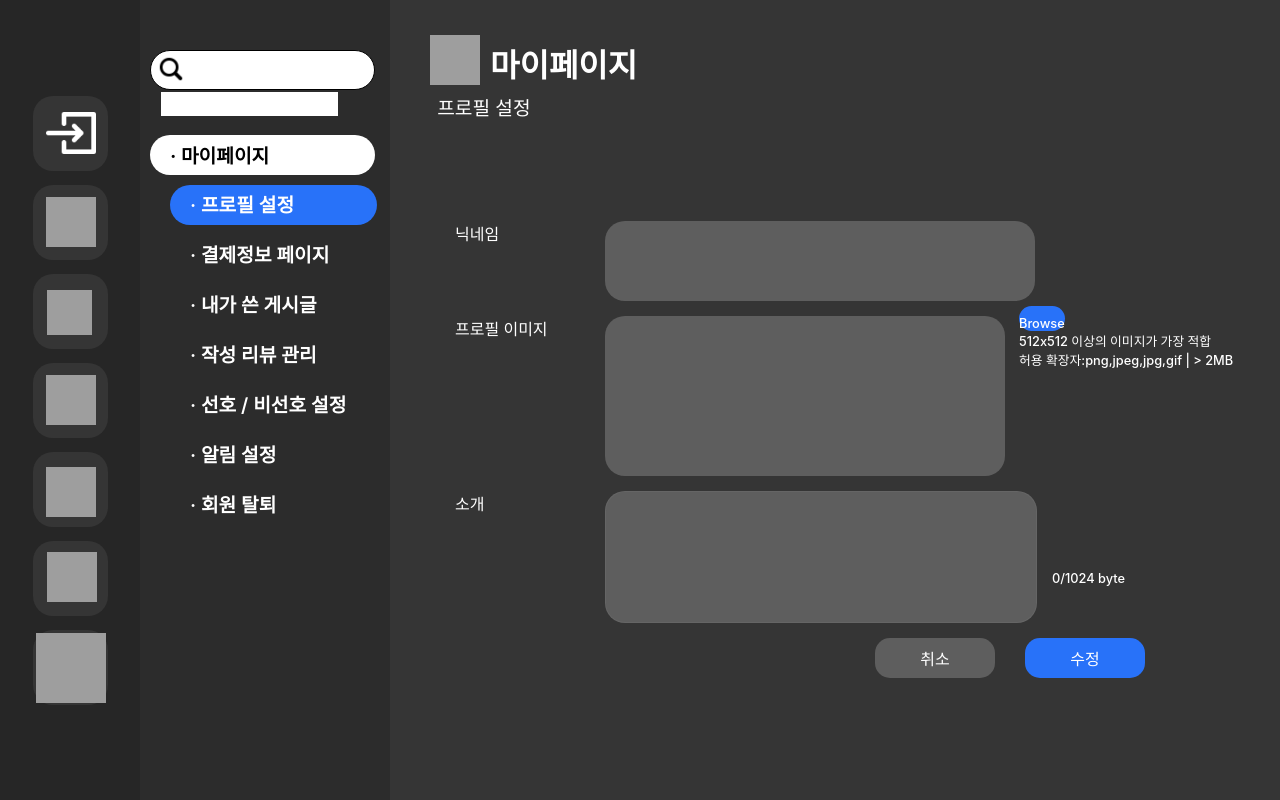
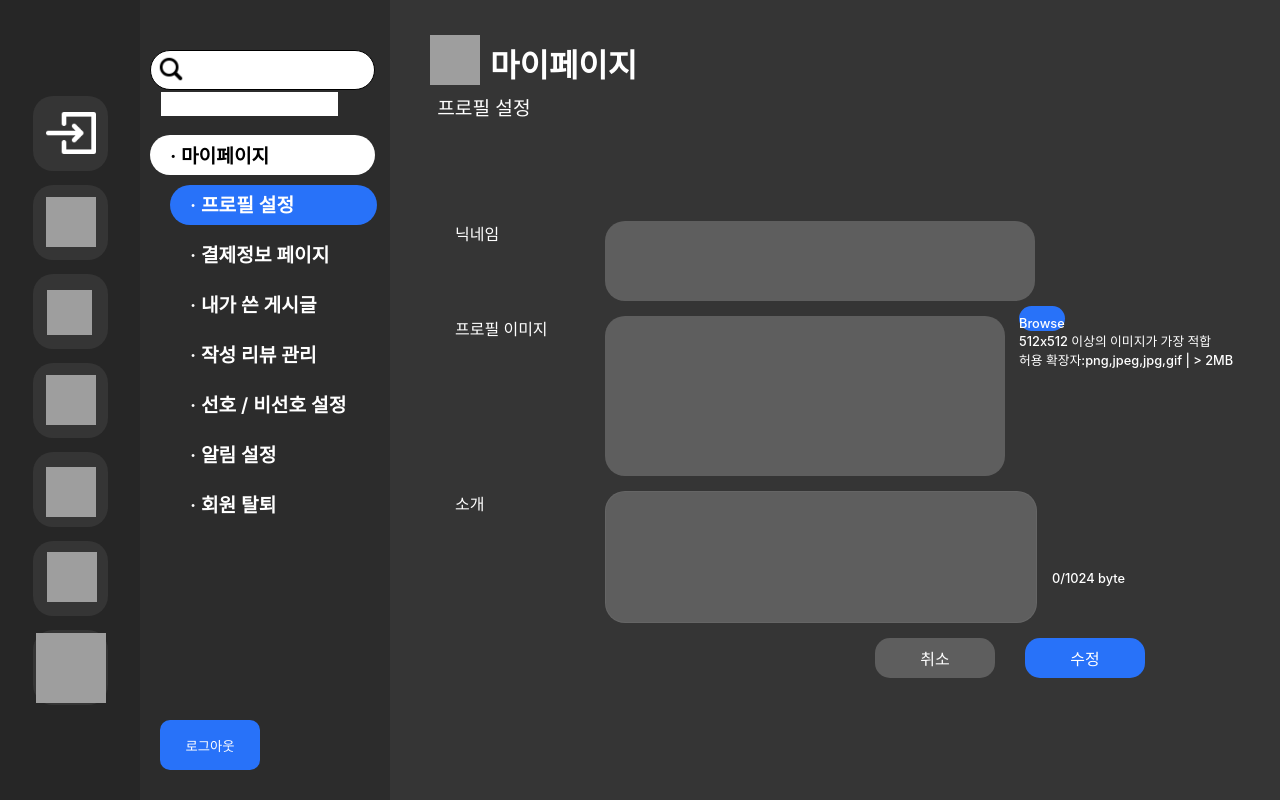
Before and after one commit to YeinYoon/VSNovel, a Vue app: page /mypage in a window 1280 px wide. Built offline with nearby package versions, Linux system fonts and the light colour scheme; grey boxes are pictures that could not be loaded; the HTML template or start-up script is replaced by a standard one; a web font is replaced by a local one; what vue-quill-editor would draw is missing.

Commit message:
임시 로그아웃 버튼 마이페이지에 삽입

```diff
--- a/src/components/side/MypageSide.vue
+++ b/src/components/side/MypageSide.vue
@@ -25,6 +25,7 @@
       <div v-if="myStep == '회원 탈퇴'">
         <MyWithdrawal @myMain="myStep = '프로필 설정'" />
       </div>
+      <div class="Temp_LogoutButton"><button class="mypage_logout">로그아웃</button></div>
   </div>
 </template>
 
@@ -110,4 +111,19 @@ export default {
   font-weight: 600;
   font-size: 1em;
 }
+
+.Temp_LogoutButton{
+  position: absolute;
+  left: 160px;
+  top: 90%;
+}
+
+.mypage_logout {
+  width: 100px;
+  height: 50px;
+  border-radius: 10px;
+  background: #2872f9;
+  color: white;
+}
+
 </style>
```
